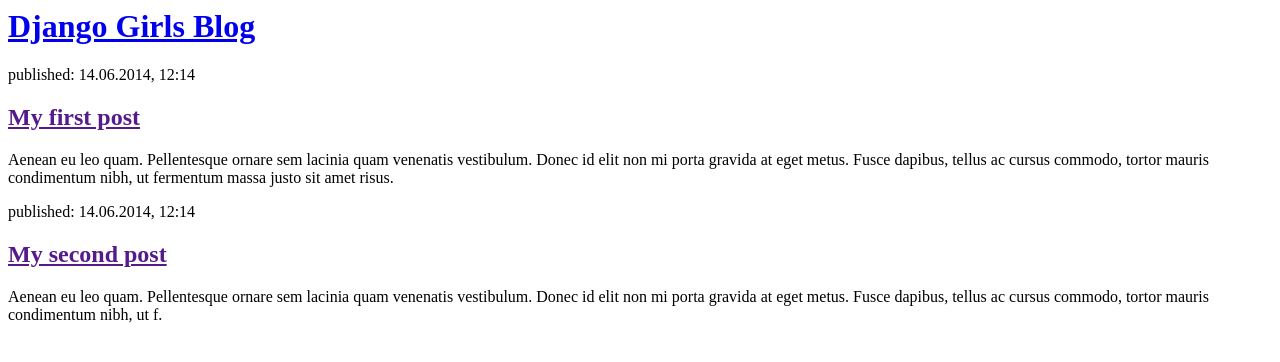
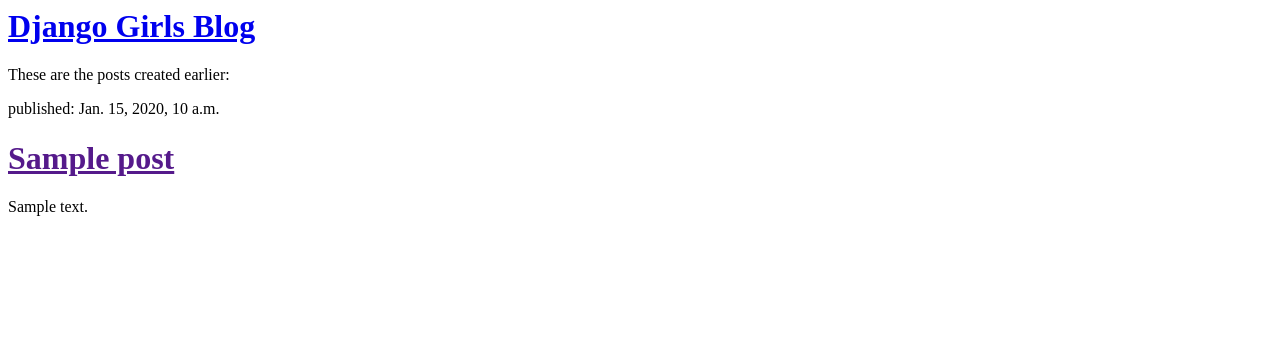
Before and after one commit to portikCoder/my-first-blog, a Django app: page / in a window 1280 px wide. Shown: the top 362 px of the page. Run offline with Django 3.2, Linux system fonts and the light colour scheme; tables that the repository leaves empty hold one stand-in row (values such as "Sample post").

Commit message:
Changed the first HTML for the site._002

```diff
--- a/blog/templates/blog/post_list.html
+++ b/blog/templates/blog/post_list.html
@@ -1,22 +1,19 @@
 <html>
     <head>
-        <title>Django Girls blog</title>
+        <title>Django Test blog</title>
     </head>
     <body>
-        <div>
-            <h1><a href="/">Django Girls Blog</a></h1>
-        </div>
 
         <div>
-            <p>published: 14.06.2014, 12:14</p>
-            <h2><a href="">My first post</a></h2>
-            <p>Aenean eu leo quam. Pellentesque ornare sem lacinia quam venenatis vestibulum. Donec id elit non mi porta gravida at eget metus. Fusce dapibus, tellus ac cursus commodo, tortor mauris condimentum nibh, ut fermentum massa justo sit amet risus.</p>
-        </div>
-
-        <div>
-            <p>published: 14.06.2014, 12:14</p>
-            <h2><a href="">My second post</a></h2>
-            <p>Aenean eu leo quam. Pellentesque ornare sem lacinia quam venenatis vestibulum. Donec id elit non mi porta gravida at eget metus. Fusce dapibus, tellus ac cursus commodo, tortor mauris condimentum nibh, ut f.</p>
-        </div>
+			<h1><a href="/">Django Girls Blog</a></h1>
+		</div>
+		<p>These are the posts created earlier:</p>
+		{% for post in posts %}
+			<div>
+				<p>published: {{ post.published_date }}</p>
+				<h1><a href="">{{ post.title }}</a></h1>
+				<p>{{ post.text|linebreaksbr }}</p>
+			</div>
+		{% endfor %}
     </body>
 </html>
--- a/blog/views.py
+++ b/blog/views.py
@@ -1,5 +1,7 @@
 from django.shortcuts import render
+from django.utils import timezone
+from .models import Post
 
-# Create your views here.
 def post_list(request):
-    return render(request, 'blog/post_list.html')
+    posts = Post.objects.order_by('published_date')
+    return render(request, 'blog/post_list.html', {'posts':posts})
--- a/pywebserv/settings.py
+++ b/pywebserv/settings.py
@@ -26,8 +26,8 @@
 DEBUG = True
 
 #here we need to define webhosts urls
-ALLOWED_HOSTS = ['http://portikh.pythonanywhere.com/']
 
+ALLOWED_HOSTS = ['portikh.pythonanywhere.com', '127.0.0.1']
 
 # Application definition
 
```
